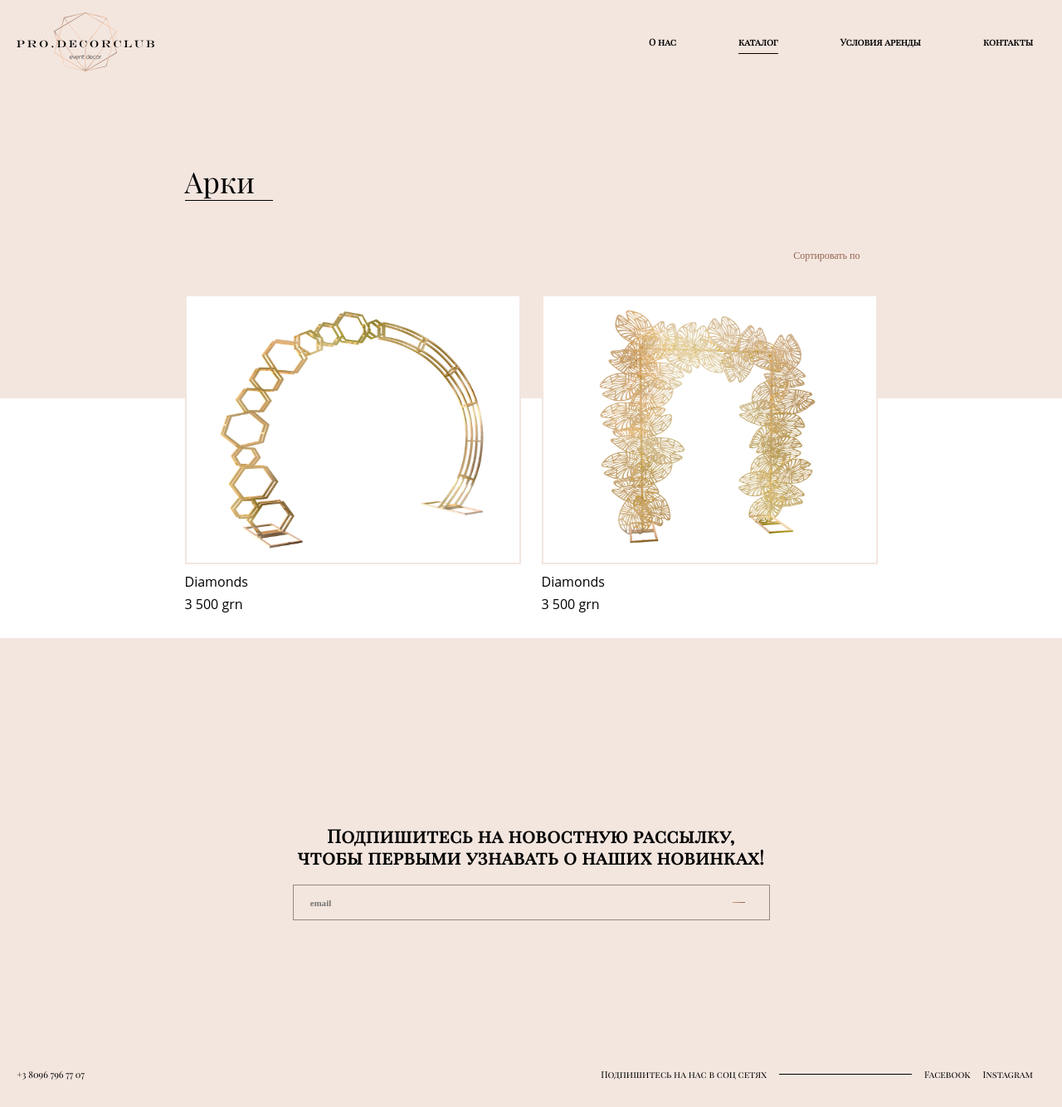
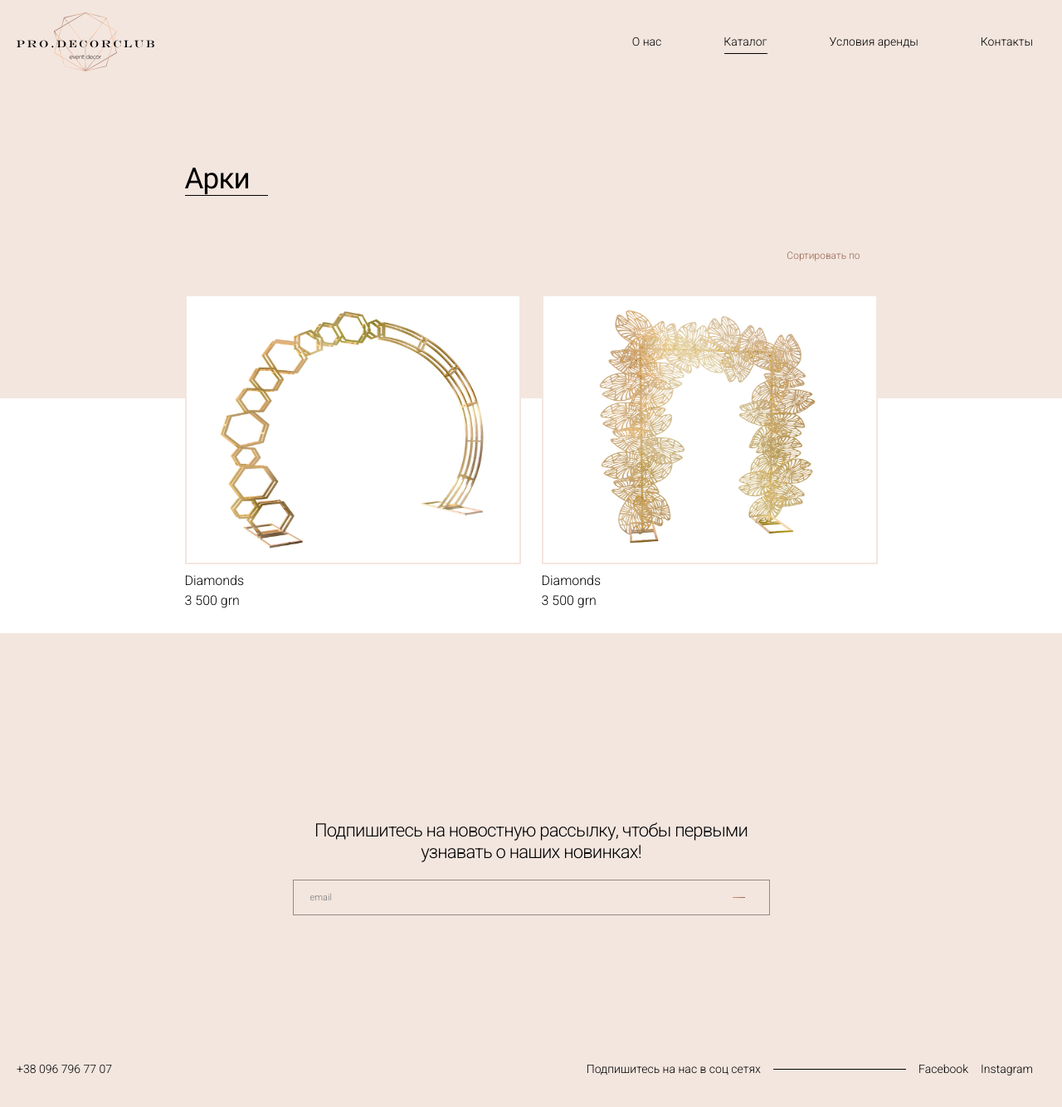
Before and after one commit to unrefan/ProDecorClub, a PHP site: page /catalog.html in a window 1280 px wide. Shown: the whole page at 83% size. After the commit the page ends 1296 px from the top, so only its background shows below. Run offline with PHP 8.4, Linux system fonts and the light colour scheme; some web fonts are replaced.

Commit message:
changed fonts

```diff
--- a/about.html
+++ b/about.html
@@ -6,6 +6,7 @@
   <meta http-equiv="X-UA-Compatible" content="ie=edge" />
   <link rel="stylesheet" href="./css/styles.css?v=0.0.0.1" />
   <title>Pro Decor</title>
+  <link href="https://fonts.googleapis.com/css?family=Roboto:100,100i,300,300i,400&amp;subset=cyrillic,cyrillic-ext" rel="stylesheet">
 </head>
 <body>
 <!-- BEGIN: header -->
--- a/catalog.html
+++ b/catalog.html
@@ -6,6 +6,7 @@
   <meta http-equiv="X-UA-Compatible" content="ie=edge" />
   <link rel="stylesheet" href="./css/styles.css?v=0.0.0.1" />
   <title>Pro Decor</title>
+  <link href="https://fonts.googleapis.com/css?family=Roboto:100,100i,300,300i,400&amp;subset=cyrillic,cyrillic-ext" rel="stylesheet">
 </head>
 <body>
 
@@ -28,9 +29,9 @@
         </label>
         <ul class="menu__items">
           <li class="menu__item"><a href="./about.html" class="menu__link">О нас</a></li>
-          <li class="menu__item active"><a href="./catalog.html" class="menu__link">каталог</a></li>
+          <li class="menu__item active"><a href="./catalog.html" class="menu__link">Каталог</a></li>
           <li class="menu__item"><a href="./rent.html" class="menu__link">Условия аренды</a></li>
-          <li class="menu__item"><a href="./contacts.html" class="menu__link">контакты</a></li>
+          <li class="menu__item"><a href="./contacts.html" class="menu__link">Контакты</a></li>
           <div class="underline"></div>
         </ul>
     </div>
@@ -368,7 +369,7 @@
 <!-- BEGIN: footer -->
 <footer class="footer">
   <div class="phone footer__phone">
-    <a href="tel:+3 8096 796 77 07" class="phone__number">+3 8096 796 77 07</a>
+    <a href="tel:+3 8096 796 77 07" class="phone__number">+38 096 796 77 07</a>
   </div>
   <ul class="f-socials footer__f-socials">
     <li class="f-socials__item"><a href="#" class="f-socials__link">Подпишитесь на нас в соц сетях</a></li>
--- a/contacts.html
+++ b/contacts.html
@@ -6,6 +6,7 @@
   <meta http-equiv="X-UA-Compatible" content="ie=edge" />
   <link rel="stylesheet" href="./css/styles.css?v=0.0.0.1" />
   <title>Pro Decor</title>
+  <link href="https://fonts.googleapis.com/css?family=Roboto:100,100i,300,300i,400&amp;subset=cyrillic,cyrillic-ext" rel="stylesheet">
 </head>
 <body>
   <div class="contacts__background"></div>
@@ -29,9 +30,9 @@
         </label>
         <ul class="menu__items">
           <li class="menu__item"><a href="./about.html" class="menu__link">О нас</a></li>
-          <li class="menu__item"><a href="./catalog.html" class="menu__link">каталог</a></li>
+          <li class="menu__item"><a href="./catalog.html" class="menu__link">Каталог</a></li>
           <li class="menu__item"><a href="./rent.html" class="menu__link">Условия аренды</a></li>
-          <li class="menu__item active"><a href="./contacts.html" class="menu__link">контакты</a></li>
+          <li class="menu__item active"><a href="./contacts.html" class="menu__link">Контакты</a></li>
           <div class="underline"></div>
         </ul>
     </div>
--- a/css/styles.css
+++ b/css/styles.css
@@ -894,8 +894,9 @@ template {
   -ms-flex-align: center;
   align-items: center;
   max-width: 100%;
-  font-family: 'Playfair Display SC';
-  font-size: 11.05px;
+  font-family: "Roboto";
+  font-size: 14.05px;
+  font-weight: 300;
   padding-top: 20px;
   height: 80px; }
 
@@ -1097,7 +1098,9 @@ template {
       margin-right: 0;
       margin-bottom: 15px; } }
 .menu__link {
-  font-weight: 900; }
+  font-family: "Roboto";
+  font-size: 14.05px;
+  font-weight: 300; }
   .menu__link:hover {
     text-decoration: none; }
 
@@ -1114,8 +1117,9 @@ template {
   -webkit-box-flex: 0;
   -ms-flex: 0 0 100%;
   flex: 0 0 100%;
-  font-family: 'Playfair Display SC';
-  font-size: 11.06px;
+  font-family: "Roboto";
+  font-size: 14.06px;
+  font-weight: 300;
   margin: auto 0 0 0;
   max-width: 100%;
   height: 80px;
@@ -1640,11 +1648,12 @@ template {
 
 p.subscribe__text {
   font-size: 22.07px;
-  font-family: 'Playfair Display SC';
+  font-family: "Roboto";
+  font-weight: 300;
   line-height: 26px;
   margin: 0;
-  font-weight: 600;
-  letter-spacing: .5px;
+  font-weight: 300;
+  letter-spacing: -.8px;
   text-transform: none;
   margin-bottom: 20px; }
   @media screen and (min-width: 0px) and (max-width: 767px) {
@@ -1677,8 +1686,9 @@ p.subscribe__text {
     border: 1px solid;
     padding-left: 20px;
     font-size: 11.05px;
-    font-weight: 900;
-    font-family: 'TTDrugs Thin';
+    font-weight: 300;
+    font-family: "Roboto";
+    font-weight: 300;
     outline: none; }
     @media screen and (min-width: 0px) and (max-width: 767px) {
       .pro-decor-input__field {
@@ -1942,7 +1953,8 @@ p.subscribe__text {
     .sort + .select2-container .selection .select2-selection {
       outline: none; }
       .sort + .select2-container .selection .select2-selection__rendered {
-        font-family: "TTDrugs Thin";
+        font-family: "Roboto";
+        font-weight: 300;
         font-size: 12px;
         cursor: pointer;
         margin-right: 12px; }
@@ -1960,7 +1972,8 @@ p.subscribe__text {
       outline: none; }
       .expand-list + .select2-container .selection .select2-selection__rendered {
         position: relative;
-        font-family: "Playfair Display";
+        font-family: "Roboto";
+        letter-spacing: -.8px;
         font-size: 35px;
         cursor: pointer; }
         .expand-list + .select2-container .selection .select2-selection__rendered:after {
@@ -2046,9 +2059,13 @@ p.subscribe__text {
       padding: 0; }
   .p-card__name {
     width: 100%;
-    margin-bottom: 5px; }
+    margin-bottom: 5px;
+    font-family: "Roboto";
+    font-weight: 300; }
   .p-card__price {
-    width: 100%; }
+    width: 100%;
+    font-family: "Roboto";
+    font-weight: 300; }
 
 .product {
   display: -webkit-box;
--- a/footer.html
+++ b/footer.html
@@ -5,12 +5,13 @@
   <meta name="viewport" content="width=device-width, initial-scale=1.0">
   <meta http-equiv="X-UA-Compatible" content="ie=edge">
   <title>Pro Decor</title>
+  <link href="https://fonts.googleapis.com/css?family=Roboto:100,100i,300,300i,400&amp;subset=cyrillic,cyrillic-ext" rel="stylesheet">
 </head>
 <body>
 <!-- BEGIN: footer -->
 <footer class="footer">
   <div class="phone footer__phone">
-    <a href="tel:+3 8096 796 77 07" class="phone__number">+3 8096 796 77 07</a>
+    <a href="tel:+3 8096 796 77 07" class="phone__number">+38 096 796 77 07</a>
   </div>
   <ul class="f-socials footer__f-socials">
     <li class="f-socials__item"><a href="#" class="f-socials__link">Подпишитесь на нас в соц сетях</a></li>
--- a/header.html
+++ b/header.html
@@ -5,6 +5,7 @@
   <meta name="viewport" content="width=device-width, initial-scale=1.0">
   <meta http-equiv="X-UA-Compatible" content="ie=edge">
   <title>Pro Decor</title>
+  <link href="https://fonts.googleapis.com/css?family=Roboto:100,100i,300,300i,400&amp;subset=cyrillic,cyrillic-ext" rel="stylesheet">
 </head>
 <body>
 <!-- BEGIN: header -->
@@ -26,9 +27,9 @@
       </label>
       <ul class="menu__items">
         <li class="menu__item"><a href="./about.html" class="menu__link">О нас</a></li>
-        <li class="menu__item active"><a href="./catalog.html" class="menu__link">каталог</a></li>
+        <li class="menu__item active"><a href="./catalog.html" class="menu__link">Каталог</a></li>
         <li class="menu__item"><a href="./rent.html" class="menu__link">Условия аренды</a></li>
-        <li class="menu__item"><a href="./contacts.html" class="menu__link">контакты</a></li>
+        <li class="menu__item"><a href="./contacts.html" class="menu__link">Контакты</a></li>
         <div class="underline"></div>
       </ul>
   </div>
--- a/js/main.js
+++ b/js/main.js
@@ -162,7 +162,7 @@ function aboutSliderHandler() {
   if(slide.length) {
     setPaginationAboutCard(slide);
     removeDotsText(slide);
-    sliderInit(slide, options);
+    slide.slick(options);
     sliderAboutChange(slide)
   }
 }
--- a/scss/layout/_about.scss
+++ b/scss/layout/_about.scss
@@ -114,7 +114,9 @@
     max-width: 480px;
     font-size: 16px;
     line-height: 18px;
-    font-family: 'TTDrugs Thin';
+    font-family: "Roboto";
+    font-weight: 300;
+    //font-family: 'TTDrugs Thin';
   }
 }
 
@@ -265,14 +267,18 @@
     font-size: 24.79px;
     text-align: left;
     margin: 0 0 25px 0;
-    font-family: 'Playfair Display SC';
+    //font-family: 'Playfair Display SC';
+    font-family: "Roboto";
+    font-weight: 300;
   }
 
   &__text {
     font-size: 14px;
     white-space: pre-line;
     margin: 0 0 25px 0;
-    font-family: 'TTDrugs Thin';
+    //font-family: 'TTDrugs Thin';
+    font-family: "Roboto";
+    font-weight: 300;
     color: #000;
   }
   &__pro-decor-btn {
@@ -291,9 +297,13 @@
   height: 40px;
   text-transform: uppercase;
   font-size: 10.46px;
-  font-family: 'TTDrugs Thin';
+  font-family: "Roboto";
+  //font-family: 'TTDrugs Thin';
+  font-weight: 300;
 
-  &--home {
+  &--home,
+  &--home:link,
+  &--home:visited {
     width: 170px;
     border: 2px solid;
   }
@@ -325,11 +335,13 @@
 }
 p.subscribe__text {
   font-size: 22.07px;
-  font-family: 'Playfair Display SC';
+  font-family: "Roboto";
+  //font-family: 'Playfair Display SC';
+  font-weight: 300;
   line-height: 26px;
   margin: 0;
-  font-weight: 600;
-  letter-spacing: .5px;
+  font-weight: 300;
+  letter-spacing: -.8px;
   text-transform: none;
   margin-bottom: 20px;
   @media screen and (min-width: 0px) and (max-width: 767px) {
@@ -366,8 +378,10 @@ p.subscribe__text {
     border: 1px solid;
     padding-left: 20px;
     font-size: 11.05px;
-    font-weight: 900;
-    font-family: 'TTDrugs Thin';
+    font-weight: 300;
+    //font-family: 'TTDrugs Thin';
+    font-family: "Roboto";
+    font-weight: 300;
     outline: none;
     @media screen and (min-width: 0px) and (max-width: 767px) {
       min-width: 100%;
--- a/scss/layout/_catalog.scss
+++ b/scss/layout/_catalog.scss
@@ -127,7 +127,9 @@
     .select2-selection {
       outline: none;
       &__rendered {
-        font-family: "TTDrugs Thin";
+        //font-family: "TTDrugs Thin";
+        font-family: "Roboto";
+        font-weight: 300;
         font-size: 12px;
         cursor: pointer;
         margin-right: 12px;
@@ -150,7 +152,9 @@
       outline: none;
       &__rendered {
         position: relative;
-        font-family: "Playfair Display";
+        //font-family: "Playfair Display";
+        font-family: "Roboto";
+        letter-spacing: -.8px;
         font-size: 35px;
         cursor: pointer;
         &:after {
@@ -250,9 +254,13 @@
   &__name {
     width: 100%;
     margin-bottom: 5px;
+    font-family: "Roboto";
+    font-weight: 300;
   }
 
   &__price {
     width: 100%;
+    font-family: "Roboto";
+    font-weight: 300;
   }
 }
--- a/scss/layout/_contacts.scss
+++ b/scss/layout/_contacts.scss
@@ -56,9 +56,10 @@
 
 .phone {
   &--contacts {
-    font-family: "Playfair Display";
+    //font-family: "Playfair Display";
+    font-family: "Roboto";
     font-size: 26px;
-    font-weight: 600;
+    font-weight: 300;
     margin-bottom: 15px;
     .phone__number {
       color: #000 !important;
@@ -69,9 +70,10 @@
 .write-us {
   &__title {
     color: #000 !important;
-    font-family: "Playfair Display";
+    //font-family: "Playfair Display";
+    font-family: "Roboto";
     font-size: 26px;
-    font-weight: 600;
+    font-weight: 300;
     margin-bottom: 20px;
   }
   &__pro-decor-input {
--- a/scss/layout/_footer.scss
+++ b/scss/layout/_footer.scss
@@ -4,8 +4,10 @@
   @include alignItems(center);
   @include flex(0, 0, 100%);
 
-  font-family: 'Playfair Display SC';
-  font-size: 11.06px;
+  //font-family: 'Playfair Display SC';
+  font-family: "Roboto";
+  font-size: 14.06px;
+  font-weight: 300;
   margin: auto 0 0 0;
   max-width: 100%;
   height: 80px;
--- a/scss/layout/_header.scss
+++ b/scss/layout/_header.scss
@@ -5,8 +5,10 @@
   @include alignItems(center);
 
   max-width: 100%;
-  font-family: 'Playfair Display SC';
-  font-size: 11.05px;
+  font-family: "Roboto";
+  //font-family: 'Playfair Display SC';
+  font-size: 14.05px;
+  font-weight: 300;
   padding-top: 20px;
   height: 80px;
 
@@ -211,7 +213,9 @@
   }
 
   &__link {
-    font-weight: 900;
+    font-family: "Roboto";
+    font-size: 14.05px;
+    font-weight: 300;
     &:hover {
       text-decoration: none;
     }
--- a/scss/layout/_product.scss
+++ b/scss/layout/_product.scss
@@ -14,7 +14,9 @@
   &__back {
     position: relative;
     font-size: 10px;
-    font-family: "TTDrugs Thin";
+    //font-family: "TTDrugs Thin";
+    font-family: "Roboto";
+    font-weight: 300;
     margin-bottom: 30px;
     &:before {
       position: relative;
@@ -30,7 +32,9 @@
   &__title {
     text-align: left;
     white-space: pre-line;
-    font-family: "Playfair Display";
+    //font-family: "Playfair Display";
+    font-family: "Roboto";
+    font-weight: 300;
     font-size: 30px;
     margin-bottom: 30px;
   }
@@ -38,7 +42,9 @@
   &__code {
     margin: 0;
     margin-bottom: 70px;
-    font-family: "TTDrugs Thin";
+    //font-family: "TTDrugs Thin";
+    font-family: "Roboto";
+    font-weight: 300;
     font-size: 16px;
   }
 
--- a/scss/layout/_rent.scss
+++ b/scss/layout/_rent.scss
@@ -33,12 +33,14 @@
   &__title {
     margin-bottom: 25px;
     font-size: 22px;
+    font-family: "Roboto";
   }
 
   &__text {
-    font-family: "TTDrugs Thin";
+    //font-family: "TTDrugs Thin";
+    font-family: "Roboto";
     font-size: 16px;
-    font-weight: 600;
+    font-weight: 400;
     color: #000;
     @include displayFlex();
     margin-bottom: 90px;
--- a/scss/styles.scss
+++ b/scss/styles.scss
@@ -236,6 +236,8 @@ body {
     margin-bottom: 15px;
     position: relative;
     z-index: 1;
+    font-family: "Roboto";
+    font-weight: 300;
   }
   &__back {
     width: 100%;
```
Also changed, not shown: other parts of css/styles.css (+26 -16 lines), index.html (+4 -3 lines), rent.html (+4 -3 lines), 1 other file.
